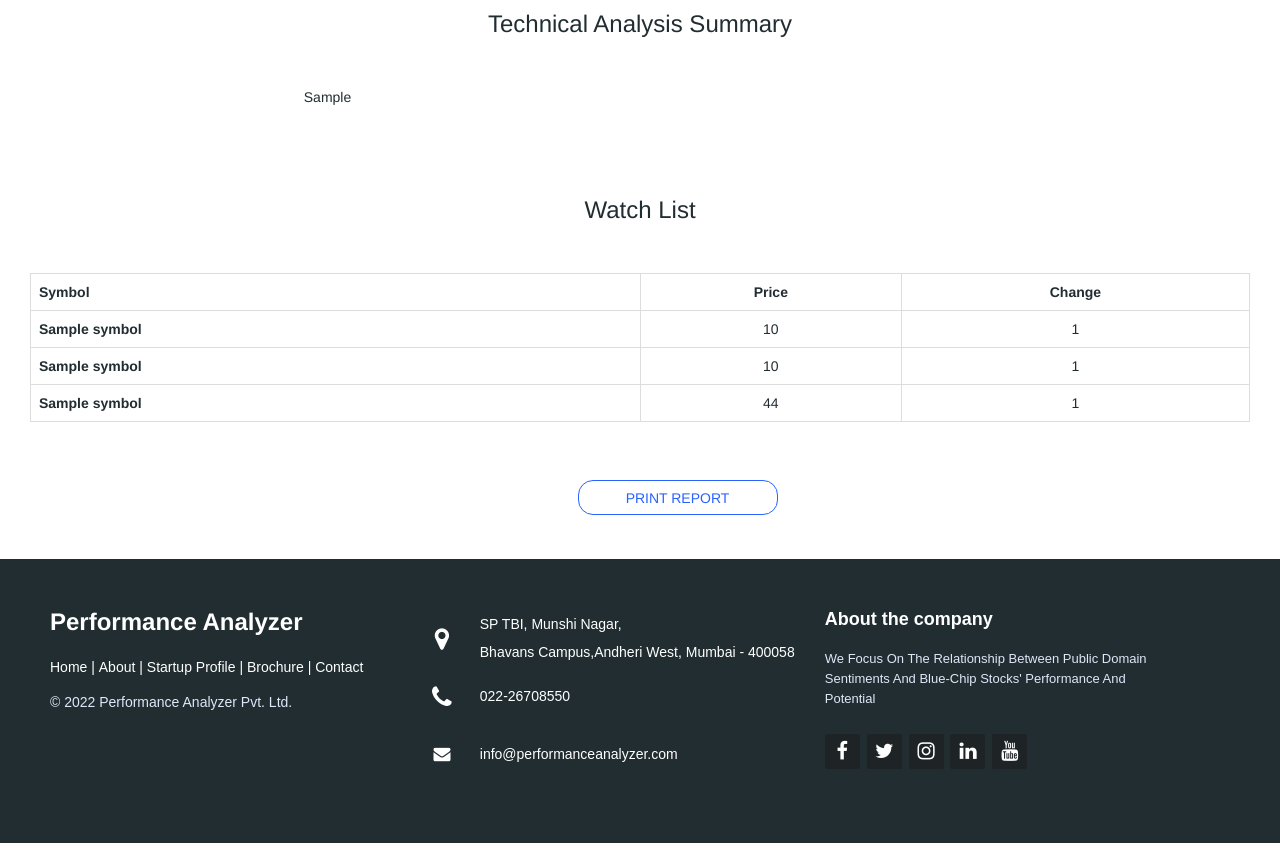
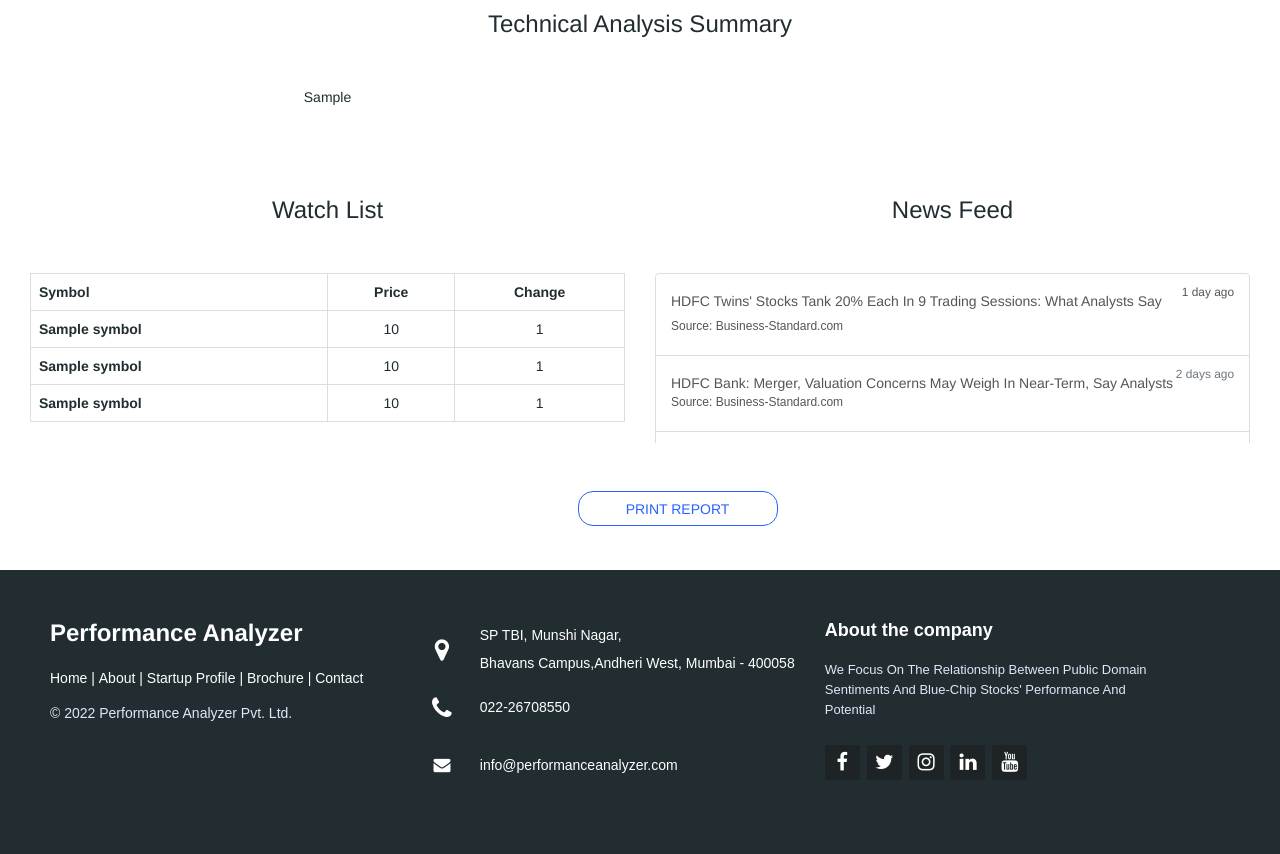
Before and after one commit to OjChi/Performance-Analyzer, a Django app: template majorProj/charts/templates/dashboard/crypto.html in a window 1280 px wide. Shown: the part 283-1137 px from the top of the page. Run offline with Django 4.2, Linux system fonts and the light colour scheme; the template is opened without the code that fills it: most values are stand-ins (such as "Sample title", 1, 10 or a date in 2020); some libraries are stand-ins or nearby versions; some web fonts are replaced.

Commit message:
Added News Feed

```diff
--- a/majorProj/charts/static/style.css
+++ b/majorProj/charts/static/style.css
@@ -600,3 +600,6 @@ background-color: rgba(100, 100, 100, 0.3);
           display:none;
         }
       }
+
+
+      /* NEWS Feed */
--- a/majorProj/charts/templates/dashboard/navbar.html
+++ b/majorProj/charts/templates/dashboard/navbar.html
@@ -13,19 +13,19 @@
   <div class="collapse navbar-collapse" id="navbarSupportedContent">
     <ul class="navbar-nav mr-auto navbar-right">
       <li class="nav-item">
-        <a class="nav-link" href="#">Home <span class="sr-only">(current)</span></a>
+        <a class="nav-link" href="/home">Home <span class="sr-only">(current)</span></a>
       </li>
       <li class="nav-item">
-        <a class="nav-link" href="#">About</a>
+        <a class="nav-link" href="/about">About</a>
       </li>
       <li class="nav-item">
           <a class="nav-link" href="#">Startup Profile</a>
       </li>
       <li class="nav-item">
-        <a class="nav-link" href="#">Brochure</a>
+        <a class="nav-link" href="https://drive.google.com/file/d/1K1LEUL96rIz6i5DFquN52tNA0O7TKzZP/view?usp=sharing">Brochure</a>
       </li>
       <li class="nav-item">
-          <a class="nav-link" href="#">Contact</a>
+          <a class="nav-link" href="/contact">Contact</a>
       </li>
     </ul>
   </div>
--- a/majorProj/charts/templates/dashboard/topcrypto.html
+++ b/majorProj/charts/templates/dashboard/topcrypto.html
@@ -4,6 +4,7 @@
 <section id="top-crypto">
 
 <div class="container-fluid noPrint">
+  <div class="row">
   <!-- <div class="row mt-3 justify-content-center"> -->
 
     <!-- <div class="col-sm-3 col-xs-12 py-3">
@@ -54,6 +55,7 @@
         <div class="card-header" style="width:auto">Watch List</div>
         <div class="card-body"> -->
           <!-- <div class="table"> -->
+            <div class="col" >
             <h3 class="row-sm-9"style="align-self:flex-start; margin: 50px;">Watch List</h3>
           <table class="table table-hover table-sm table-bordered">
             <!-- <thead class="text-center">
@@ -81,21 +83,48 @@
               </tr>
               <tr>
                 <th scope="row">{{fav3.symbol}}</th>
-                <td>44</td>
+                <td>{{fav3.price}}</td>
                 <td>{{fav3.percentchange}}</td>
               </tr>
             </tbody>
           </table>
+        </div>
           <!-- </div> -->
         <!-- </div>
       </div>
     </div>
 
   </div> -->
+
+  <!-- News Feed -->
+  <div class="col">
+    <h3 class="row-sm-9"style="align-self:flex-start; margin: 50px;">News Feed</h3>
+  <div class="list-group" style="max-height: 170px; margin-bottom: 10px; -webkit-overflow-scrolling: touch; overflow-y:auto">
+    <a href="#" class="list-group-item list-group-item-action">
+      <div class="d-flex w-100 justify-content-between">
+        <h5 class="mb-1">HDFC Twins' Stocks Tank 20% Each In 9 Trading Sessions: What Analysts Say</h5>
+        <small>1 day ago</small>
+      </div>
+      <!-- <p class="mb-1">Donec id elit non mi porta gravida at eget metus. Maecenas sed diam eget risus varius blandit.</p> -->
+      <p style="text-align: left; font-size: 12px; padding-top: 1%;">Source: Business-Standard.com</p>
+    </a>
+    <a href="#" class="list-group-item list-group-item-action">
+      <div class="d-flex w-100 justify-content-between">
+        <h5 class="mb-1">HDFC Bank: Merger, Valuation Concerns May Weigh In Near-Term, Say Analysts</h5>
+        <small class="text-muted">2 days ago</small>
+      </div>
+      <!-- <p class="mb-1">Donec id elit non mi porta gravida at eget metus. Maecenas sed diam eget risus varius blandit.</p> -->
+      <p style="text-align: left; font-size: 12px; padding-top: 1.%;">Source: Business-Standard.com</p>
+    </a>
+    <a href="#" class="list-group-item list-group-item-action">
+      <div class="d-flex w-100 justify-content-between">
+        <h5 class="mb-1">HDFC Bank To Raise Rs 50,000 Cr Via Bonds; Renu Karnad Reappointed Director</h5>
+        <small class="text-muted">4 days ago</small>
+      </div>
+      <!-- <p class="mb-1">Donec id elit non mi porta gravida at eget metus. Maecenas sed diam eget risus varius blandit.</p> -->
+      <p style="text-align: left; font-size: 12px; padding-top: 1%;">Source: Business-Standard.com</p>
+    </a>
+  </div>
 </div>
-
-
-
-
-
+</div>
 </section>
```
